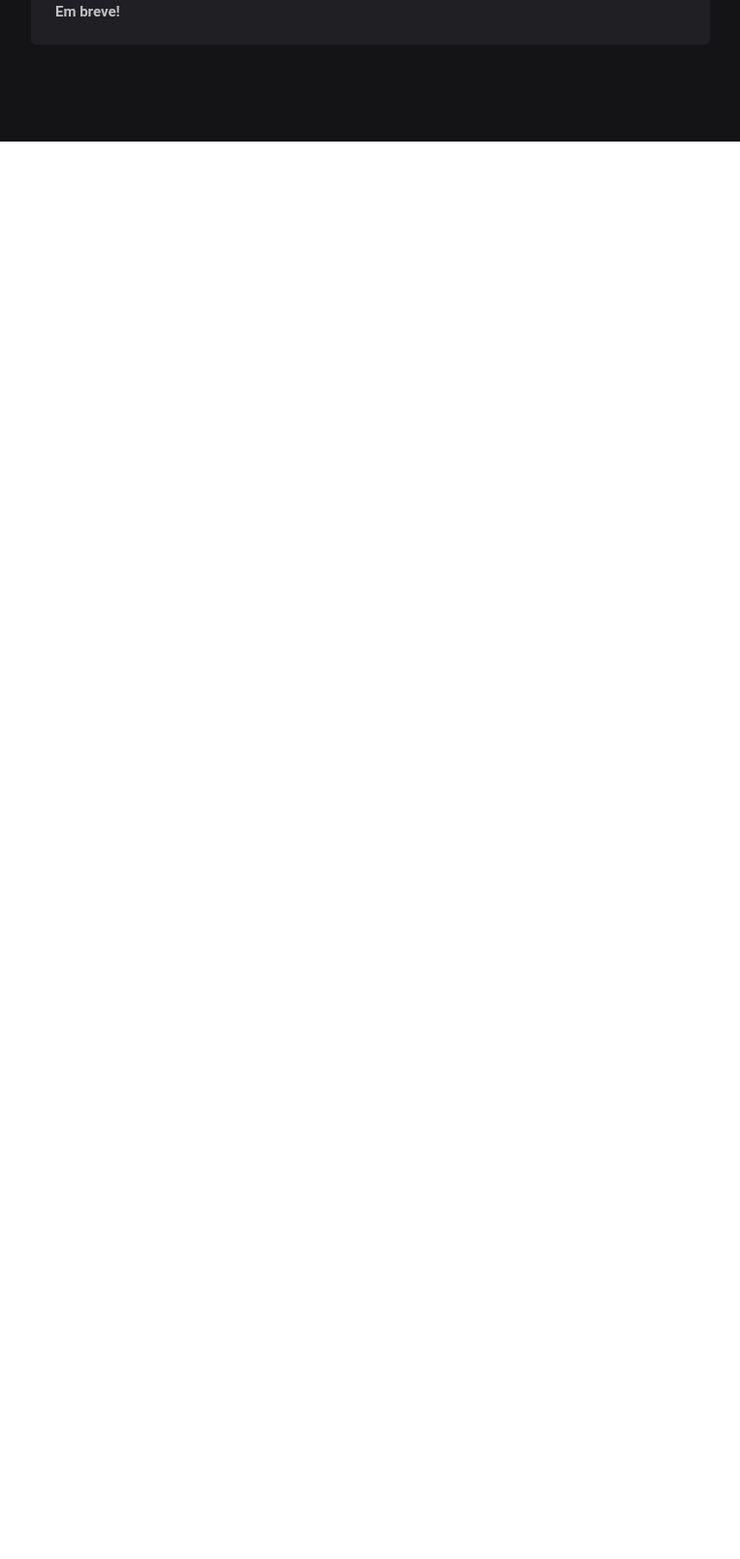
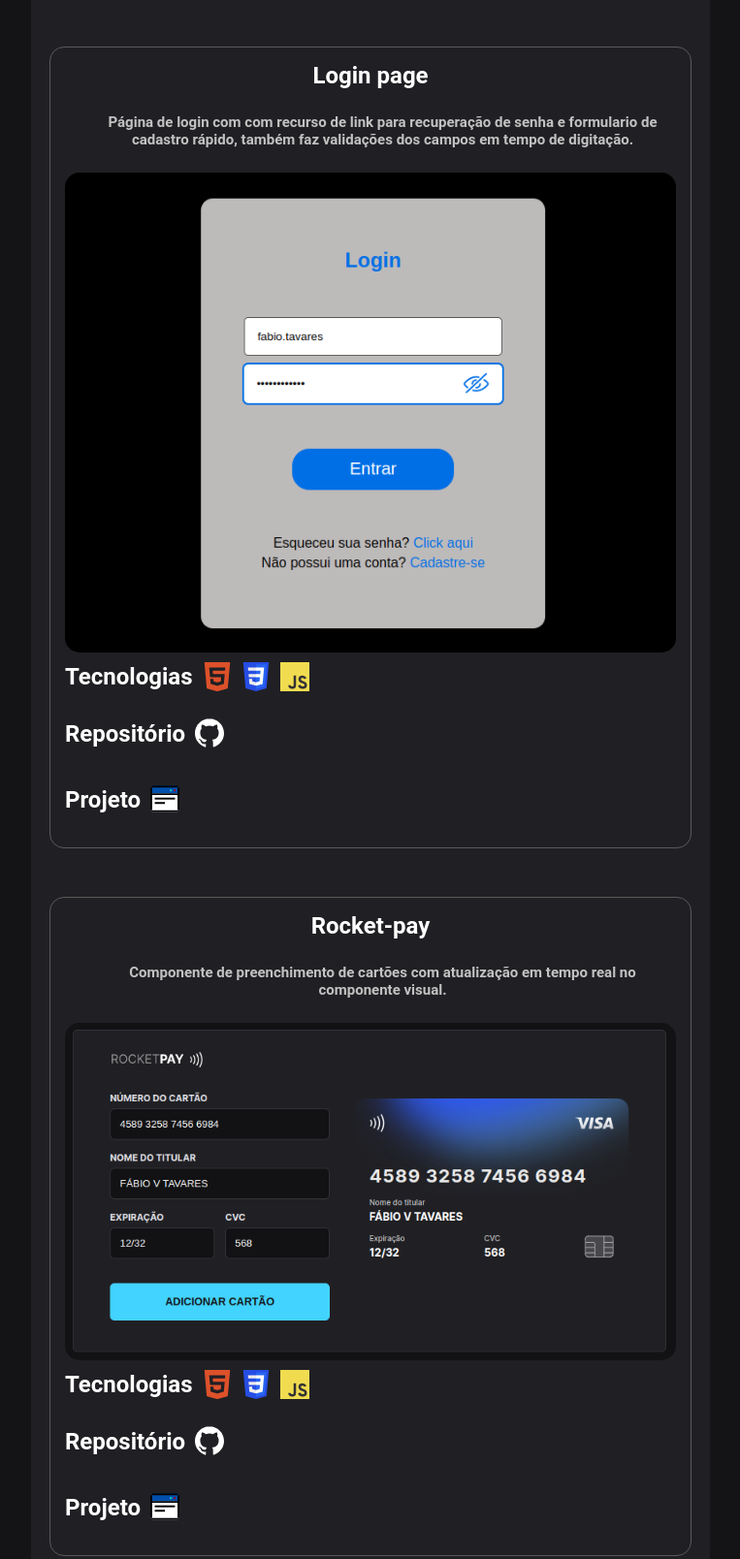
Before and after one commit to fabioVitorTavares/my-portfolio, a plain HTML site: page index.html in a window 1280 px wide. Shown: the part 1186-2794 px from the top of the page at 97% size, without its empty margins (514-1277 px from the left). Before the commit the page ends 1332 px from the top, so only its background shows below. Drawn offline with Linux system fonts and the light colour scheme.

Commit message:
update the portfolio

```diff
--- a/index.html
+++ b/index.html
@@ -67,8 +67,56 @@
                 </div>
         </div>
         <div class="divs-right-section" id="projetos">
-            <h1 class="titles">Projetos</h1>
-            <p>Em breve!</p>
+            <div id="titleProjects">
+                <h1 class="titles" id="titleProjects">Projetos</h1>
+            </div>
+
+            <section  class="projects">
+                <h2>Login page</h2>
+                <p>Página de login com com recurso de link para recuperação de senha e formulario de cadastro rápido, também faz validações dos campos em tempo de digitação.</p>
+                <img class="img-project" src="img/login-page.png" alt="">
+                <div class="tecnologies">
+                    <h2>Tecnologias</h2>
+                    <img class="logo-tecnologies" title="Html 5" id="logo-html" src="img/html.svg" alt="logo-html">
+                    <img class="logo-tecnologies" title="Css 3" id="logo-css" src="img/css.svg" alt="logo-css">
+                    <img class="logo-tecnologies" title="Javascript" id="logo-javascript" src="img/javascript.svg" alt="logo-javascript">
+                </div>
+                <div class="link-repositorio">
+                    <h2>Repositório</h2>
+                    <a href="https://github.com/fabioVitorTavares/login-page/blob/main/README.md">
+                        <img class="logo-tecnologies" src="img/github.svg" alt="logo-github">
+                    </a>
+                </div>
+                <div class="link-projeto">
+                    <h2>Projeto</h2>
+                    <a href="https://fabiovitortavares.github.io/login-page/">
+                        <img class="logo-tecnologies" src="img/page.svg" alt="logo">
+                    </a>
+                </div>
+            </section>
+            <section class="projects">
+                <h2>Rocket-pay</h2>
+                <p>Componente de preenchimento de cartões com atualização em tempo real no componente visual.</p>
+                <img class="img-project"  src="img/rocket-pay.png" alt="">
+                    <div class="tecnologies">
+                        <h2>Tecnologias</h2>
+                        <img class="logo-tecnologies" title="Html 5" id="logo-html" src="img/html.svg" alt="logo-html">
+                        <img class="logo-tecnologies" title="Css 3" id="logo-css" src="img/css.svg" alt="logo-css">
+                        <img class="logo-tecnologies" title="Javascript" id="logo-javascript" src="img/javascript.svg" alt="logo-javascript">
+                    </div>
+                    <div class="link-repositorio">
+                        <h2>Repositório</h2>
+                        <a href="https://github.com/fabioVitorTavares/rocket-pay">
+                            <img class="logo-tecnologies" src="img/github.svg" alt="logo-github">
+                        </a>
+                    </div>
+                    <div class="link-projeto">
+                        <h2>Projeto</h2>
+                        <a href="https://fabiovitortavares.github.io/rocket-pay/">
+                            <img class="logo-tecnologies" src="img/page.svg" alt="logo">
+                        </a>
+                    </div>
+            </section>
         </div>
     </div>
 
--- a/style.css
+++ b/style.css
@@ -2,6 +2,8 @@
     margin: 0;
     font: 1.6rem Roboto, -apple-system, BlinkMacSystemFont, "Segoe UI", Helvetica, Arial, sans-serif, "Apple Color Emoji", "Segoe UI Emoji", "Segoe UI Symbol";
 }
+
+
 
 body{
     width: 100%;
@@ -60,7 +62,7 @@ body{
     margin-top: 20px;
 }
 
-h1, h3{
+h1, h3, h2{
     color: white;
     position: relative;
     font-size: 24px;
@@ -198,5 +200,52 @@ span{
 }
 
 #projetos{
-    margin-bottom: 100px;
+    padding-bottom: 50px;
+    display: flex;
+    flex-direction: column;
+    align-items: center;
 }
+
+
+
+.projects {
+
+    width: 90%;
+    text-align: center;
+
+    display: flex;
+    flex-direction: column;
+    align-items: center;
+
+    border: 1px solid rgb(90, 89, 89);
+    margin-top: 50px;
+    border-radius: 15px;
+    padding: 15px;
+}
+
+.projects:hover{
+    border: 1px solid rgb(255, 255, 255);
+
+}
+
+.img-project{
+    width: 100%;
+    border-radius: 15px;
+}
+
+
+
+#titleProjects, .tecnologies, .link-repositorio, .link-projeto{
+    width: 100%;
+    text-align: start;
+    margin: 10px;
+    display: inline-flex;
+    align-items: center;
+}
+
+.logo-tecnologies{
+
+    width: 30px;
+    border: none;
+    margin-left: 10px;
+}
```
Also changed, not shown: img/login-page.png (added), img/page.svg (added), img/rocket-pay.png (added).
